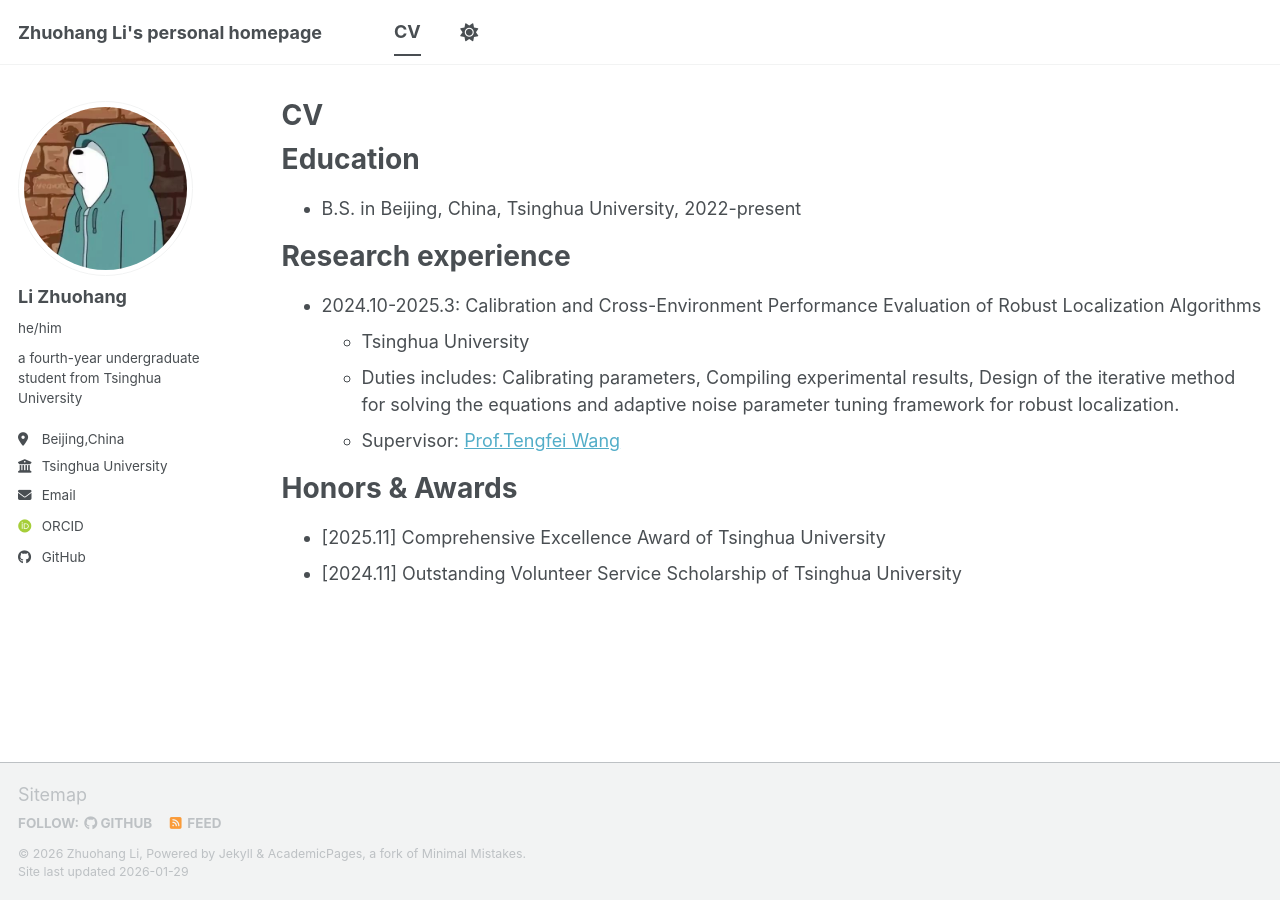
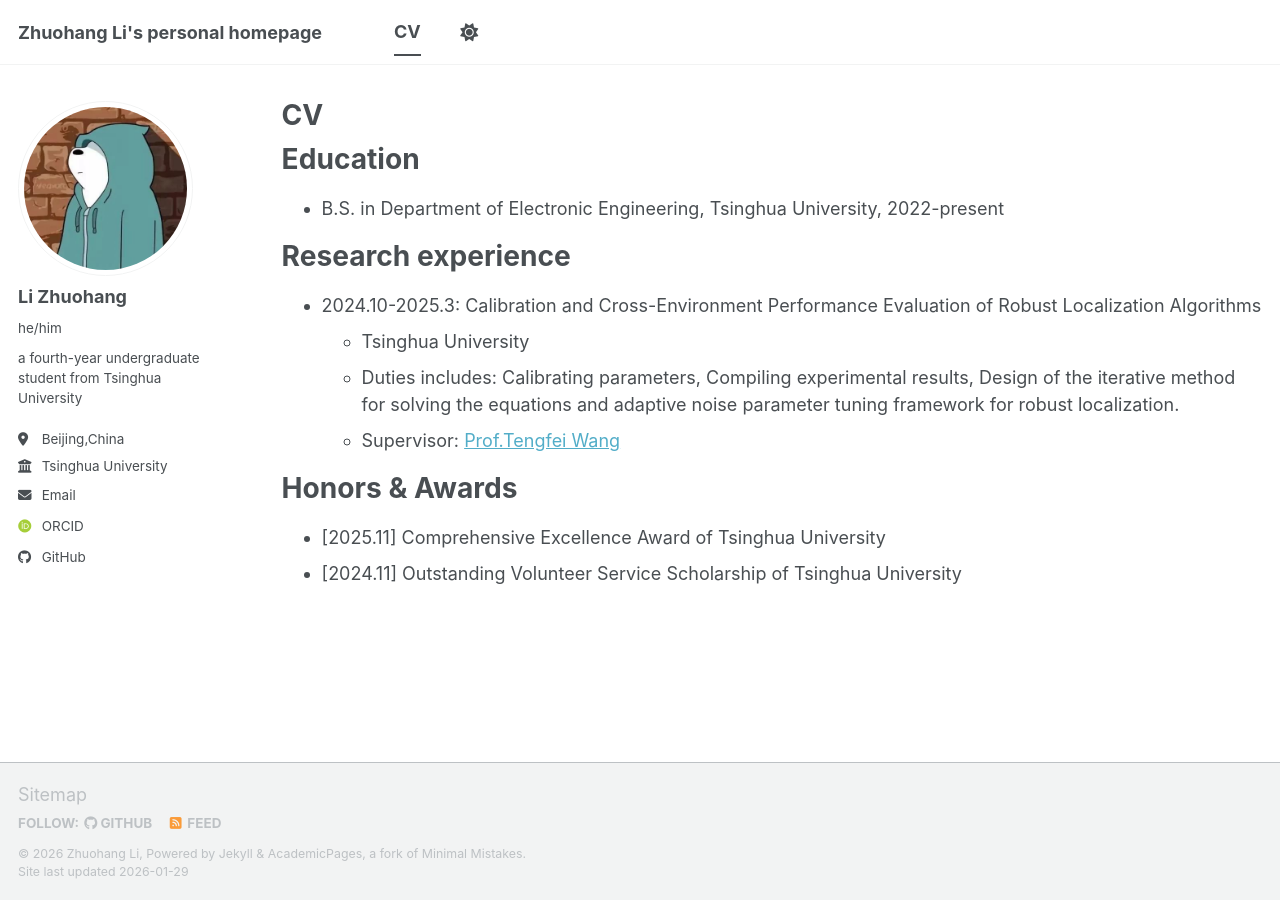
Before and after one commit to lzhuohang/lzhuohang.github.io, a Jekyll site: the page built from _pages/cv.md, in a window 1280 px wide. Built offline with Jekyll 4.4.1, drawn with Linux system fonts in a browser that asks for light colours; some web fonts are replaced; a script bundle is joined from its source files by our own code; library files that are not in the unit come from our copies.

Commit message:
Update cv.md

```diff
--- a/_pages/cv.md
+++ b/_pages/cv.md
@@ -11,7 +11,7 @@
 
 Education
 ======
-* B.S. in Beijing, China, Tsinghua University, 2022-present
+* B.S. in Department of Electronic Engineering, Tsinghua University, 2022-present
 
 Research experience
 ======
```
